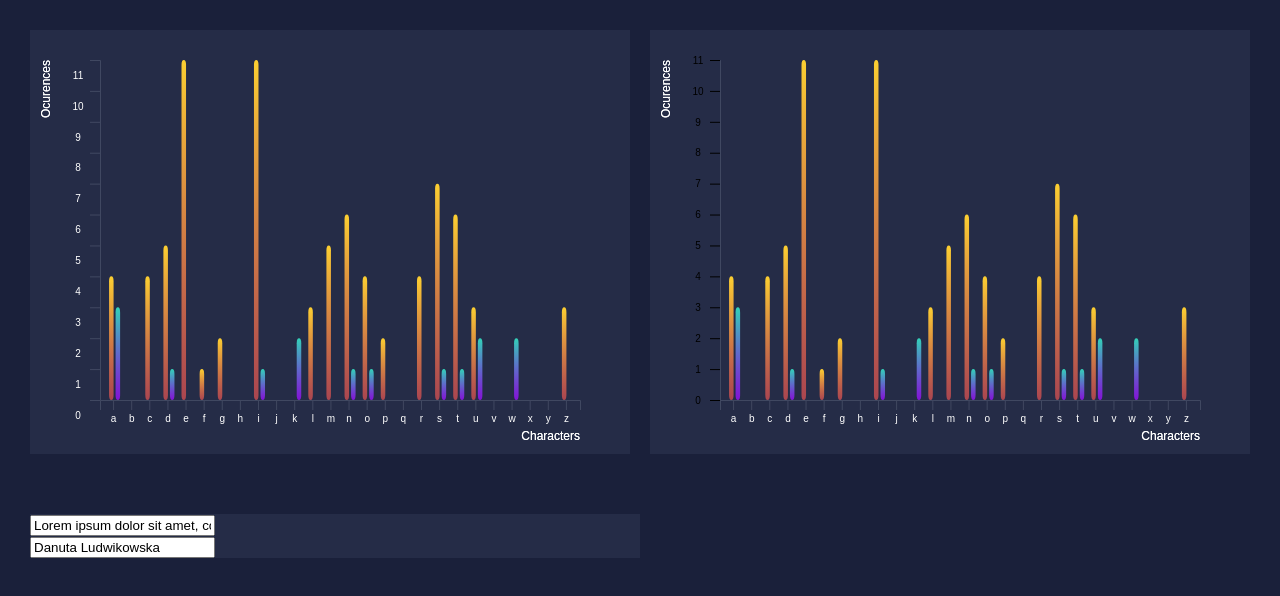
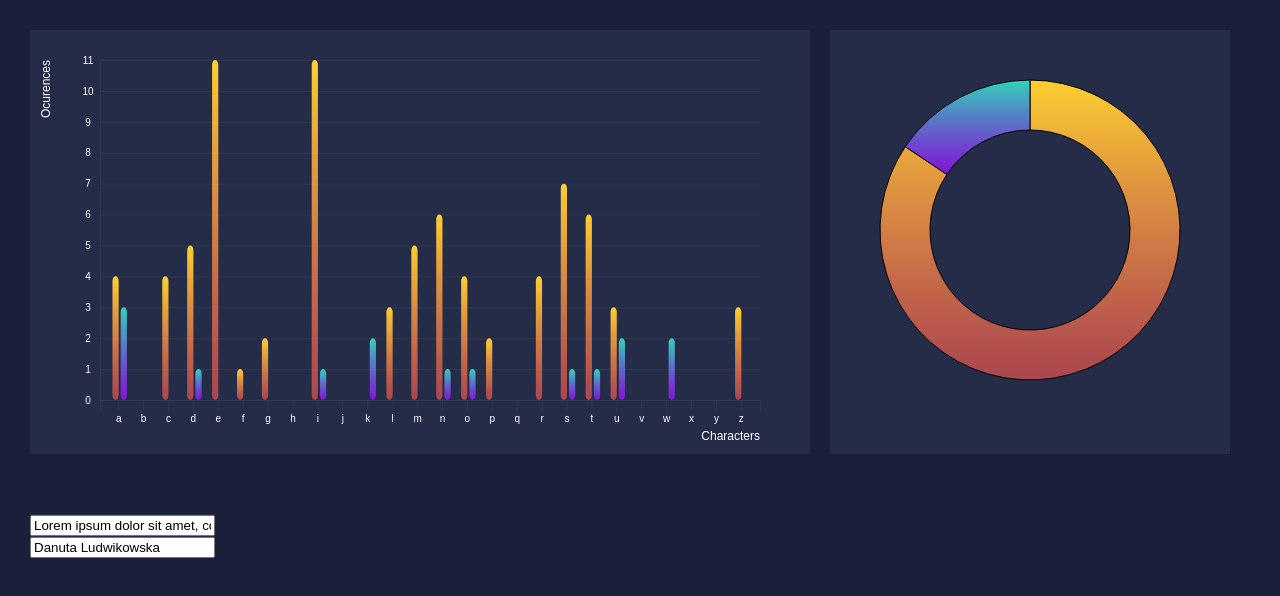
Before and after one commit to dannutiee/d3-charts, a React (Create React App) app: page / in a window 1280 px wide. Shown: the top 596 px of the page. Built offline with nearby package versions, Linux system fonts and the light colour scheme.

Commit message:
create pie chart, add manual width setting for dashboard sections

```diff
--- a/src/components/Dashboard.js
+++ b/src/components/Dashboard.js
@@ -1,6 +1,7 @@
 import React from "react";
 import styled from "styled-components";
 import DemoBarChart from "./DemoBarChart";
+import DemoPieChart from "./DemoPieChart";
 import TextArea from "./TextArea";
 
 const DashboardWrapper = styled.div`
@@ -15,9 +16,9 @@ const Section = styled.div`
 `;
 
 const ItemWrapper = styled.div`
-  width: 50%;
+  width: ${p => p.width}
   margin-right: 20px;
-  min-width: 600px;
+  min-width:  ${p => p.min};
   background: #252c47;
 `;
 
@@ -25,11 +26,11 @@ const Dashboard = () => {
   return (
     <DashboardWrapper>
       <Section>
-        <ItemWrapper>
+        <ItemWrapper width="70%" min="600px">
           <DemoBarChart />
         </ItemWrapper>
-        <ItemWrapper>
-          <DemoBarChart />
+        <ItemWrapper width="30%" min="400px">
+          <DemoPieChart />
         </ItemWrapper>
       </Section>
       <Section>
--- /dev/null
+++ b/src/components/DemoPieChart.js
@@ -0,0 +1,40 @@
+import React, { useContext } from "react";
+import Chart from "./charts/pie-chart/Chart";
+import { countLetterOcurences } from "../utils/countLetterOcurences";
+import getDataForChart from "../utils/getDataForChart";
+import chartsContext from "../_context/chartsContext";
+
+const DemoBarChart = props => {
+  const [state, dispatch] = useContext(chartsContext);
+
+  const formatUserData = userData => {
+    return userData.reduce(
+      (obj, item) => Object.assign(obj, { [item.letter]: item.count }),
+      {}
+    );
+  };
+
+  const sumObjectValues = obj => Object.values(obj).reduce((a, b) => a + b);
+
+  let dataUser1 = formatUserData(
+    getDataForChart(countLetterOcurences(state.text.user1))
+  );
+  let dataUser2 = formatUserData(
+    getDataForChart(countLetterOcurences(state.text.user2))
+  );
+
+  const data = {
+    user1: sumObjectValues(dataUser1),
+    user2: sumObjectValues(dataUser2)
+  };
+
+  console.log("data", data);
+
+  return (
+    <div style={{ width: "100%", height: "100%" }}>
+      <Chart {...props} data={data} />
+    </div>
+  );
+};
+
+export default DemoBarChart;
--- a/src/components/ResponsiveWrapper.js
+++ b/src/components/ResponsiveWrapper.js
@@ -3,10 +3,8 @@ import styled from "styled-components";
 
 const Wrapper = styled.div`
   width: 100%;
-  min-width: 600px;
   .Responsive-chart-wrapper {
     width: 100%;
-    min-width: 300px;
     position: relative;
     svg {
       overflow: visible;
--- a/src/components/charts/bar-chart/Axes.js
+++ b/src/components/charts/bar-chart/Axes.js
@@ -8,7 +8,7 @@ export default ({ scales, margins, svgDimensions }) => {
     orient: "Bottom",
     scale: scales.xScale,
     translate: `translate(0, ${height - margins.bottom})`,
-    tickSize: height - margins.top - margins.bottom,
+    tickSize: -10,
     svgDimensions: svgDimensions,
     label: {
       transform: "rotate(0)",
--- a/src/components/charts/bar-chart/Axis.js
+++ b/src/components/charts/bar-chart/Axis.js
@@ -2,7 +2,7 @@ import React, { Component } from "react";
 import * as d3Axis from "d3-axis";
 import { select, selectAll } from "d3-selection";
 
-const SMOKE_COLOR = "#404861";
+const SMOKE_COLOR = "rgba(54, 61, 81, 0.7)";
 
 class Axis extends Component {
   componentDidMount() {
@@ -20,21 +20,26 @@ class Axis extends Component {
     const axisType = `axis${this.props.orient}`;
     const axis = d3Axis[axisType]()
       .scale(this.props.scale)
-      .tickSize(10)
+      .tickSize(-this.props.tickSize)
       .tickPadding([12]);
 
+    const axisBottom = select(".Axis-Bottom");
+
     const tick = selectAll(".tick");
-    tick
+    tick.selectAll("text").attr("y", "0");
+
+    axisBottom
+      .selectAll(".tick")
       .selectAll("text")
-      .attr("y", "15")
-      .attr("fill", "white");
-    tick.selectAll("line").attr("stroke", SMOKE_COLOR);
+      .attr("y", "15");
 
     select(this.axisElement)
       .call(axis)
       .style("text-anchor", "middle");
 
     selectAll(".domain").attr("stroke", SMOKE_COLOR);
+    selectAll("line").attr("stroke", SMOKE_COLOR);
+    selectAll("text").attr("fill", "white");
 
     // update labels positions
     selectAll(`.label-${orient}`)
--- a/src/components/charts/bar-chart/Bars.js
+++ b/src/components/charts/bar-chart/Bars.js
@@ -24,7 +24,7 @@ const Bars = props => {
       </g>
     ));
     return (
-      <g>
+      <g key={i}>
         <SvgLinearGradient user={`user${i + 1}`} /> {group}
       </g>
     );
--- a/src/components/charts/bar-chart/Chart.js
+++ b/src/components/charts/bar-chart/Chart.js
@@ -16,7 +16,6 @@ const Chart = ({ parentWidth, data }) => {
   };
 
   const mergedData = [].concat.apply([], data);
-  console.log("me", mergedData);
 
   // scaleBand type
   const xScale = scaleBand()
--- a/src/components/charts/gradients.js
+++ b/src/components/charts/gradients.js
@@ -4,7 +4,6 @@ import chartsContext from "../../_context/chartsContext";
 export const SvgLinearGradient = ({ user }) => {
   const [state, dispatch] = useContext(chartsContext);
 
-  console.log("user", user);
   const gradientId = `svgLinearGradient-${user}`;
   return (
     <linearGradient id={gradientId} x1="0" y1="0" x2="0" y2="1">
--- /dev/null
+++ b/src/components/charts/pie-chart/Chart.js
@@ -0,0 +1,27 @@
+import React from "react";
+import ResponsiveWrapper from "../../ResponsiveWrapper";
+import PieBody from "./PieBody";
+
+const Chart = ({ parentWidth, data }) => {
+  const margin = 50;
+  const width = Math.max(parentWidth, 400);
+  const height = 500 - margin * 2;
+
+  const svgDimensions = {
+    margin,
+    width,
+    height
+  };
+
+  return (
+    <svg
+      id="my_piechart"
+      width={svgDimensions.width}
+      height={svgDimensions.height}
+    >
+      <PieBody svgDimensions={svgDimensions} data={data} />
+    </svg>
+  );
+};
+
+export default ResponsiveWrapper(Chart);
--- /dev/null
+++ b/src/components/charts/pie-chart/PieBody.js
@@ -0,0 +1,65 @@
+import React from "react";
+import * as d3 from "d3";
+
+class PieBody extends React.Component {
+  componentDidMount() {
+    this.renderPieChart();
+  }
+
+  componentDidUpdate() {
+    this.renderPieChart();
+  }
+
+  renderPieChart() {
+    const { data } = this.props;
+    const { margin, width, height } = this.props.svgDimensions;
+
+    let radius = Math.min(width, height) / 2 - margin;
+    this.updatePieChart();
+
+    let color = d3
+      .scaleOrdinal()
+      .domain(data)
+      .range([
+        `url(#svgLinearGradient-user1)`,
+        `url(#svgLinearGradient-user2)`
+      ]);
+
+    let pie = d3.pie().value(function(d) {
+      return d.value;
+    });
+    let data_ready = pie(d3.entries(data));
+
+    d3.select("#chart-body")
+      .selectAll("whatever")
+      .data(data_ready)
+      .enter()
+      .append("path")
+      .attr(
+        "d",
+        d3
+          .arc()
+          .innerRadius(100) // This is the size of the donut hole
+          .outerRadius(radius)
+      )
+      .attr("fill", d => color(d.data.key))
+      .attr("stroke", "black")
+      .style("stroke-width", "1px");
+  }
+
+  updatePieChart() {
+    const { width, height } = this.props.svgDimensions;
+
+    d3.selectAll(".pie-path").remove();
+    d3.select("#chart-body").attr(
+      "transform",
+      "translate(" + width / 2 + "," + height / 2 + ")"
+    );
+  }
+
+  render() {
+    return <g id="chart-body" />;
+  }
+}
+
+export default PieBody;
```
